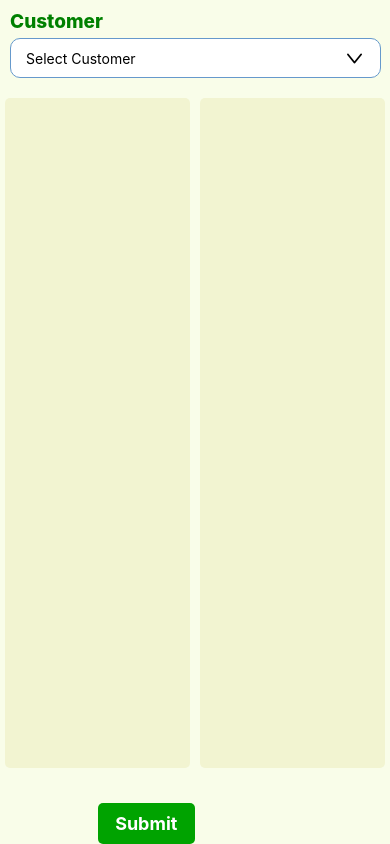
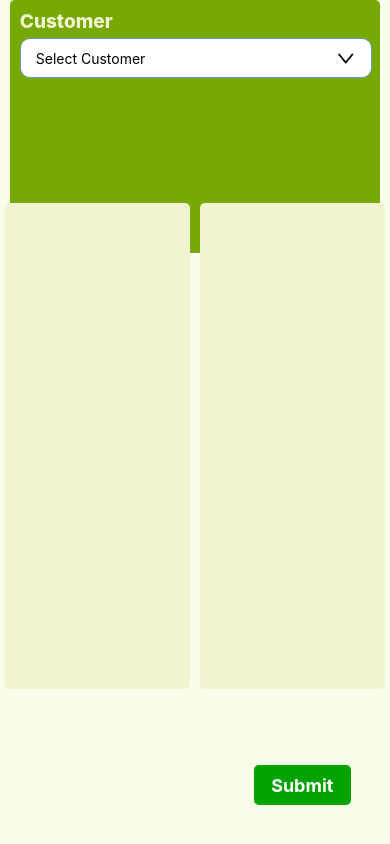
Before and after one commit to tknikhil/RisingSun, a React Native app: screen /Sales in a window 390 px wide. Built offline with nearby package versions, Linux system fonts and the light colour scheme.

Commit message:
Changes done in ui

```diff
--- a/src/app-widget/button.js
+++ b/src/app-widget/button.js
@@ -11,11 +11,16 @@ const Button = ({ onPress,text }) => {
 
   const styles=StyleSheet.create({
     Button: {
-        left:'25%',
+      alignSelf: 'flex-end',
+      // marginLeft: 'auto',
         width:'25%',
+        height:40,
+        right:'10%',
+        marginBottom:'10%',
+        justifyContent:'center',
         backgroundColor: '#00a300', // Green logo color
-        paddingVertical: 10,
-        paddingHorizontal: 20,
+        // paddingVertical: 10,
+        // paddingHorizontal: 20,
         alignItems:'center',
         borderRadius: 5,
       },
--- a/src/screens/BottomBarNavigation.js
+++ b/src/screens/BottomBarNavigation.js
@@ -11,6 +11,7 @@ const BottomBarNavigation = () => {
     <Tab.Navigator
     screenOptions={{
       tabBarLabelStyle: { fontSize: 16 },
+      // headerShown:false
     }}
   >
       <Tab.Screen
--- a/src/screens/LoginScreen.js
+++ b/src/screens/LoginScreen.js
@@ -22,12 +22,12 @@ const LoginScreen = ({navigation}) => {
     // Load user data from JSON file
     const userData = require('../../assets/json-request/login.json');
     setUsers(userData);
-    print(userData);
+    // print(userData);
     console.log(userData);
   }, []);
 
   const handleLogin = () => {
-    print("handleLogin");
+    // print("handleLogin");
     console.log("handleLogin");
     // Find the user by username and password
     const user = login.find(
--- a/src/screens/SalesScreen.js
+++ b/src/screens/SalesScreen.js
@@ -24,9 +24,13 @@ const SalesScreen = () => {
  const handleSubmit =()=>{
   console.log('handleSubmit');
  }
+ const handleCustomer=()=>{
+  console.log('handleCustomer');
+ }
   return (
 
      <View style={styles.container}>
+      <View style={{backgroundColor:'#76a901',width:'95%',height:'30%',alignSelf:'center',borderRadius:5}}>
       <Text style={styles.header}>Customer</Text>
       <TouchableOpacity style={styles.dropdownSelector} onPress={()=>{setIsDropDownOpen(!isDropDownOpen)}}>
         <Text>{selectedCustomer}</Text>
@@ -48,6 +52,9 @@ const SalesScreen = () => {
       }}/>
 
      </View>:null}
+
+     </View>
+
      <View style={styles.rowContainer}>
 
       <View style={styles.parallelContainer}>
@@ -79,7 +86,7 @@ const styles=StyleSheet.create({
     fontWeight:800,
     marginTop:10,
     marginLeft:10,
-    color:'green',
+    color:'#F2F4D1',
   },
 dropdownSelector:{
   width:'95%',
@@ -106,6 +113,11 @@ dropdownArea:{
   // borderColor:'#6699cc',
   backgroundColor:'#fff',
   elevation:5,
+  position: '',
+  top: 0,
+  left: 0,
+  right: 0,
+  bottom: 0,
 },
 searchInput:{
   width:'100%',
@@ -130,7 +142,7 @@ rowContainer:{
   flexDirection: 'row',
    justifyContent: 'center',
   // alignItems: 'center',
-  marginTop:20,
+  top:-50
 },
 parallelContainer: {
   flex:1,
@@ -146,8 +158,9 @@ parallelContainer: {
 //   backgroundColor:'#000',
 //   justifyContent: 'space-between',
 // },
-buttonAlign:{
-  alignSelf: 'flex-end',
-}
+// buttonAlign:{
+//   paddingLeft:30,
+//   alignSelf: 'flex-end',
+// }
 
 });
```
